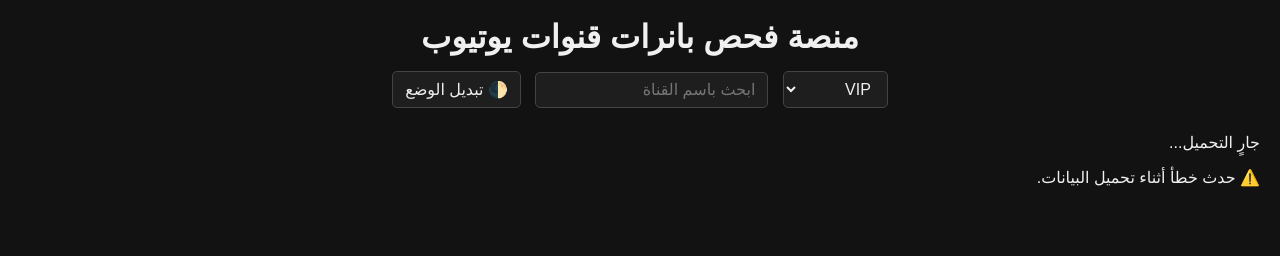
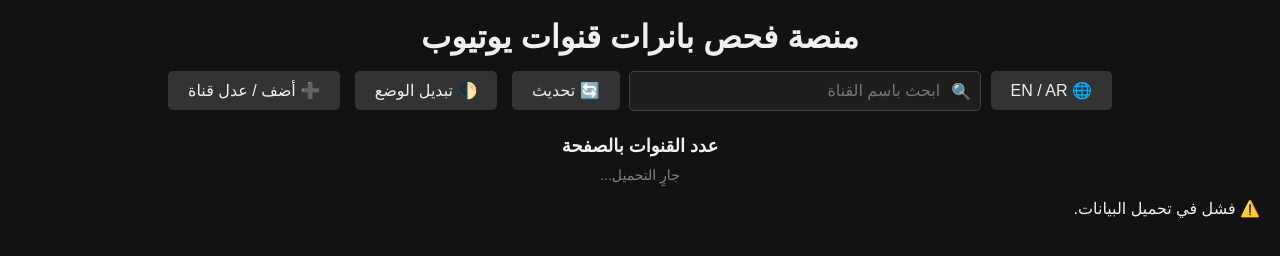
Before and after one commit to RamyMaraei/banner-checker, a plain HTML site: page index-v2.html in a window 1280 px wide. Shown: the part 72-328 px from the top of the page. Drawn offline with Linux system fonts and the light colour scheme; no server answers; a web font is replaced by a local one.

Commit message:
index-v2.html

```diff
--- a/index-v2.html
+++ b/index-v2.html
@@ -2,7 +2,7 @@
 <html lang="ar" dir="rtl">
 <head>
   <meta charset="UTF-8" />
-  <title>YouTube Banner Checker</title>
+  <title>YouTube Banner Checker V2</title>
   <meta name="viewport" content="width=device-width, initial-scale=1" />
   <link href="https://fonts.googleapis.com/css2?family=Alexandria:wght@400;600;700&display=swap" rel="stylesheet">
   <style>
@@ -58,20 +58,63 @@
 
     .controls {
       text-align: center;
-      margin-bottom: 20px;
+      margin-bottom: 10px;
     }
 
-    .controls select,
-    .controls button,
-    .controls input {
-      font-family: 'Alexandria', sans-serif;
+    .search-box {
+      position: relative;
+      display: inline-block;
+    }
+
+    .search-box input[type="text"] {
+      padding: 10px 40px 10px 10px;
       font-size: 16px;
-      padding: 8px 12px;
-      margin: 5px;
+      width: 300px;
       border-radius: 5px;
       border: 1px solid #444;
       background-color: var(--box);
       color: var(--text);
+      direction: rtl;
+    }
+
+    .search-box::before {
+      content: "🔍";
+      position: absolute;
+      right: 10px;
+      top: 50%;
+      transform: translateY(-50%);
+      font-size: 16px;
+      color: var(--text);
+    }
+
+    button {
+      padding: 10px 20px;
+      margin: 5px 5px;
+      font-size: 16px;
+      background-color: var(--button);
+      color: var(--text);
+      border: none;
+      border-radius: 5px;
+      cursor: pointer;
+      font-family: 'Alexandria', sans-serif;
+    }
+
+    button:hover {
+      background-color: #666;
+    }
+
+    #channelCount {
+      text-align: center;
+      color: gray;
+      font-size: 14px;
+      margin-top: 10px;
+    }
+
+    .channel-count-label {
+      text-align: center;
+      margin-top: 20px;
+      font-size: 18px;
+      font-weight: bold;
     }
 
     .channel {
@@ -105,53 +148,106 @@
       color: var(--link);
       text-decoration: none;
     }
+
+    .download-banner {
+      text-align: center;
+      margin-top: 10px;
+    }
+
+    #backToTop {
+      display: none;
+      position: fixed;
+      bottom: 30px;
+      left: 30px;
+      z-index: 999;
+      font-size: 20px;
+      padding: 10px 15px;
+      background-color: var(--button);
+      color: var(--text);
+      border: none;
+      border-radius: 50%;
+      cursor: pointer;
+      transition: opacity 0.3s ease;
+    }
+
+    #backToTop:hover {
+      background-color: #666;
+    }
   </style>
 </head>
 <body>
+
   <img class="logo logo-dark" src="ALFAN_LOGO-LIGHT-Small.png" alt="Logo Dark" />
   <img class="logo logo-light" src="ALFAN_LOGO-Small.png" alt="Logo Light" />
 
-  <h1>منصة فحص بانرات قنوات يوتيوب</h1>
+  <h1 id="pageTitle">منصة فحص بانرات قنوات يوتيوب</h1>
 
   <div class="controls">
-    <select id="categorySelector" onchange="loadChannels()">
-      <option value="VIP">VIP</option>
-      <option value="Network">Network</option>
-      <option value="Music">Music</option>
-    </select>
-    <input type="text" id="searchInput" placeholder="ابحث باسم القناة" oninput="filterChannels()" />
-    <button onclick="toggleMode()">🌓 تبديل الوضع</button>
+    <button onclick="toggleLang()">🌐 EN / AR</button>
+    <span class="search-box">
+      <input type="text" id="searchInput" placeholder="ابحث باسم القناة" oninput="filterChannels()" />
+    </span>
+    <button onclick="loadChannels()" id="updateBtn">🔄 تحديث</button>
+    <button onclick="toggleMode()" id="themeBtn">🌓 تبديل الوضع</button>
+    <button onclick="window.open('https://docs.google.com/spreadsheets/d/1iEDgEpqx4iTXloY1vAq58uqbJl-mrT0nDxbS_u1G1Yg/edit?usp=sharing', '_blank')" id="editBtn">
+      ➕ أضف / عدل قناة
+    </button>
   </div>
 
+  <div class="channel-count-label" id="channelLabel">عدد القنوات بالصفحة</div>
   <p id="channelCount">جارٍ التحميل...</p>
   <div id="channels">جارٍ التحميل...</div>
 
+  <button id="backToTop" onclick="scrollToTop()" title="العودة لأعلى">🔝</button>
+
   <script>
+    const apiURL = "https://script.google.com/macros/s/AKfycby6YQKQ20vJJtBF0GFw-gUhL8EuWyThrbjNjff923qZWUZpeQmYJFzI_ylsxnscCBm4/exec?category=VIP";
     let allData = [];
-    let currentCategory = 'VIP';
+    let currentLang = localStorage.getItem("lang") || "ar";
 
-    const apiBase = "https://script.google.com/macros/s/AKfycby6YQKQ20vJJtBF0GFw-gUhL8EuWyThrbjNjff923qZWUZpeQmYJFzI_ylsxnscCBm4/exec";
+    const translations = {
+      ar: {
+        title: "منصة فحص بانرات قنوات يوتيوب",
+        search: "ابحث باسم القناة",
+        update: "🔄 تحديث",
+        toggle: "🌓 تبديل الوضع",
+        add: "➕ أضف / عدل قناة",
+        count: n => `تم تحميل ${n} قناة`,
+        label: "عدد القنوات بالصفحة",
+        download: "⬇️ تحميل البانر الكامل"
+      },
+      en: {
+        title: "YouTube Banner Checker",
+        search: "Search by channel name",
+        update: "🔄 Update",
+        toggle: "🌓 Toggle Theme",
+        add: "➕ Add / Edit Channel",
+        count: n => `${n} channels loaded`,
+        label: "Number of channels on page",
+        download: "⬇️ Download Full Banner"
+      }
+    };
 
     function loadChannels() {
-      currentCategory = document.getElementById("categorySelector").value;
       document.getElementById("channels").innerHTML = "جارٍ التحميل...";
-      fetch(`${apiBase}?category=${currentCategory}`)
+      fetch(apiURL)
         .then(res => res.json())
         .then(data => {
           allData = data;
           renderChannels(data);
         })
-        .catch(err => {
-          console.error(err);
-          document.getElementById("channels").innerHTML = "⚠️ حدث خطأ أثناء تحميل البيانات.";
+        .catch(error => {
+          document.getElementById("channels").innerHTML = "<p>⚠️ فشل في تحميل البيانات.</p>";
         });
     }
 
     function renderChannels(data) {
       const container = document.getElementById("channels");
       const count = document.getElementById("channelCount");
+      const label = document.getElementById("channelLabel");
       container.innerHTML = "";
-      count.textContent = `تم تحميل ${data.length} قناة`;
+      count.textContent = translations[currentLang].count(data.length);
+      label.textContent = translations[currentLang].label;
 
       data.forEach(channel => {
         const { "Channel ID": id, "Channel Name": name, "Avatar URL": avatar, "Banner URL": banner } = channel;
@@ -162,8 +258,13 @@
         div.innerHTML = `
           <div class="channel-name">${name}</div>
           <a class="channel-link" href="${url}" target="_blank">${url}</a>
-          <img src="${avatar}" alt="Avatar" style="width:80px; height:80px; border-radius:50%; object-fit:cover; display:block; margin:10px auto;" />
+          <img src="${avatar}" alt="Avatar" style="width:80px; height:80px; border-radius:50%; object-fit:cover; margin:10px auto;" />
           <img src="${banner}" alt="Banner" style="display:block; width:512px; height:80px; object-fit:none; object-position:center center; overflow:hidden; border-radius:10px; margin:10px auto;" />
+          <div class="download-banner">
+            <a href="${banner}" target="_blank">
+              <button>${translations[currentLang].download}</button>
+            </a>
+          </div>
         `;
         container.appendChild(div);
       });
@@ -181,11 +282,44 @@
       localStorage.setItem("theme", body.classList.contains("light") ? "light" : "dark");
     }
 
+    function toggleLang() {
+      currentLang = currentLang === "ar" ? "en" : "ar";
+      localStorage.setItem("lang", currentLang);
+      applyLang();
+    }
+
+    function applyLang() {
+      const lang = currentLang;
+      document.getElementById("pageTitle").textContent = translations[lang].title;
+      document.getElementById("searchInput").placeholder = translations[lang].search;
+      document.getElementById("updateBtn").textContent = translations[lang].update;
+      document.getElementById("themeBtn").textContent = translations[lang].toggle;
+      document.getElementById("editBtn").textContent = translations[lang].add;
+      document.getElementById("channelLabel").textContent = translations[lang].label;
+      if (allData.length > 0) {
+        document.getElementById("channelCount").textContent = translations[lang].count(allData.length);
+      }
+    }
+
     if (localStorage.getItem("theme") === "light") {
       document.body.classList.add("light");
     }
+    applyLang();
 
-    window.onload = loadChannels;
+    const backToTopBtn = document.getElementById("backToTop");
+    window.onscroll = function () {
+      if (document.body.scrollTop > 200 || document.documentElement.scrollTop > 200) {
+        backToTopBtn.style.display = "block";
+      } else {
+        backToTopBtn.style.display = "none";
+      }
+    };
+
+    function scrollToTop() {
+      window.scrollTo({ top: 0, behavior: 'smooth' });
+    }
+
+    loadChannels();
   </script>
 </body>
 </html>
```
